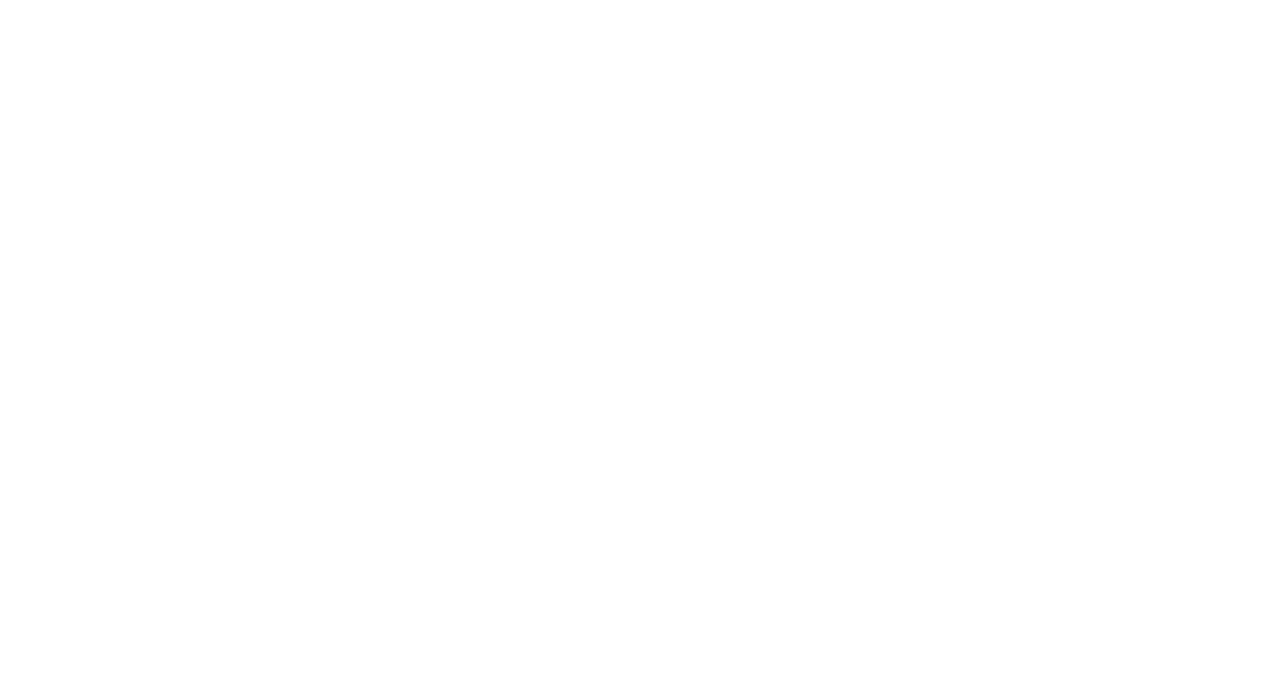
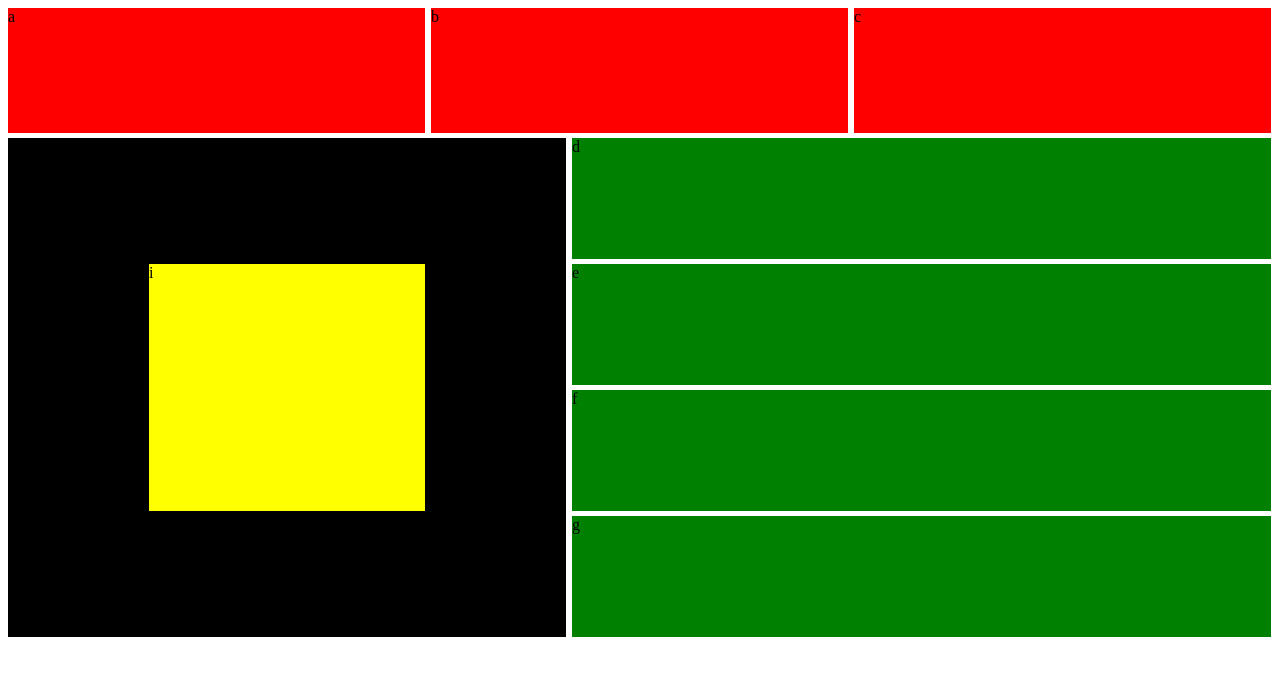
Before and after one commit to DXShazo/Devoir-Fox, a plain HTML site: page index.html in a window 1280 px wide. Drawn offline with Linux system fonts and the light colour scheme.

Commit message:
Devoir Fox

```diff
--- /dev/null
+++ b/css/styles.css
@@ -0,0 +1,44 @@
+.parent {
+    display: grid;
+    grid-template-columns: repeat(9, 135px);
+    grid-template-rows: 125px repeat(4, 121px);
+    grid-column-gap: 6px;
+    grid-row-gap: 5px;
+    }
+
+    .div1 {
+         grid-area: 1 / 1 / 2 / 4;
+        background-color: red;
+        }
+    .div2 {
+         grid-area: 1 / 4 / 2 / 7;
+        background-color: red;
+        }
+    .div3 {
+         grid-area: 1 / 7 / 2 / 10;
+        background-color: red;
+        }
+    .div4 {
+         grid-area: 2 / 5 / 3 / 10;
+        background-color: green;
+        }
+    .div5 {
+        grid-area: 3 / 5 / 4 / 10;
+        background-color: green;
+    }
+    .div6 {
+         grid-area: 4 / 5 / 5 / 10;
+        background-color: green;
+        }
+    .div7 {
+         grid-area: 5 / 5 / 6 / 10;
+        background-color: green;
+        }
+    .div8 {
+         grid-area: 2 / 1 / 6 / 5;
+        background-color: black;
+        }
+    .div9 {
+         grid-area: 3 / 2 / 5 / 4;
+        background-color: yellow;
+        }
--- a/index.html
+++ b/index.html
@@ -4,13 +4,21 @@
     <meta charset="UTF-8">
     <meta http-equiv="X-UA-Compatible" content="IE=edge">
     <meta name="viewport" content="width=device-width, initial-scale=1.0">
+    <link rel="stylesheet" type="text/css" href="css/styles.css">
     <title>Devoir Fox</title>
 </head>
 <body>
-    <section class="Rectanglerouge">
-        <div></div>
-
-    </section>
+    <div class="parent">
+        <div class="div1">a</div>
+        <div class="div2">b</div>
+        <div class="div3">c</div>
+        <div class="div4">d</div>
+        <div class="div5">e</div>
+        <div class="div6">f</div>
+        <div class="div7">g</div>
+        <div class="div8">h</div>
+        <div class="div9">i</div>
+        </div>
 
 </body>
 </html>
--- a/styles.css
+++ /dev/null
@@ -1,7 +0,0 @@
-body {
-    margin: auto;
-}
-
-.rectanglerouge {
-    background-color: rgb(255, 0, 0);
-}
```
